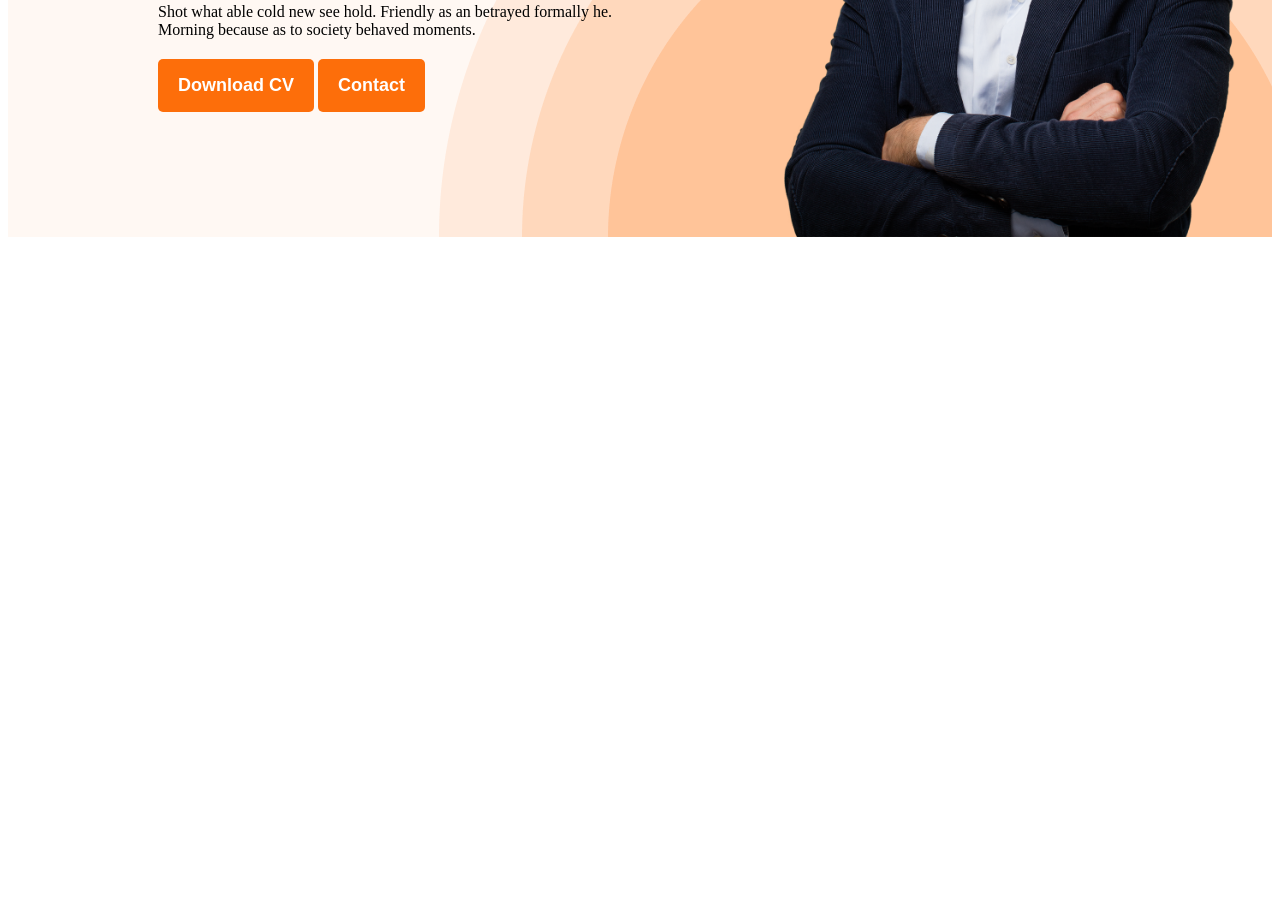
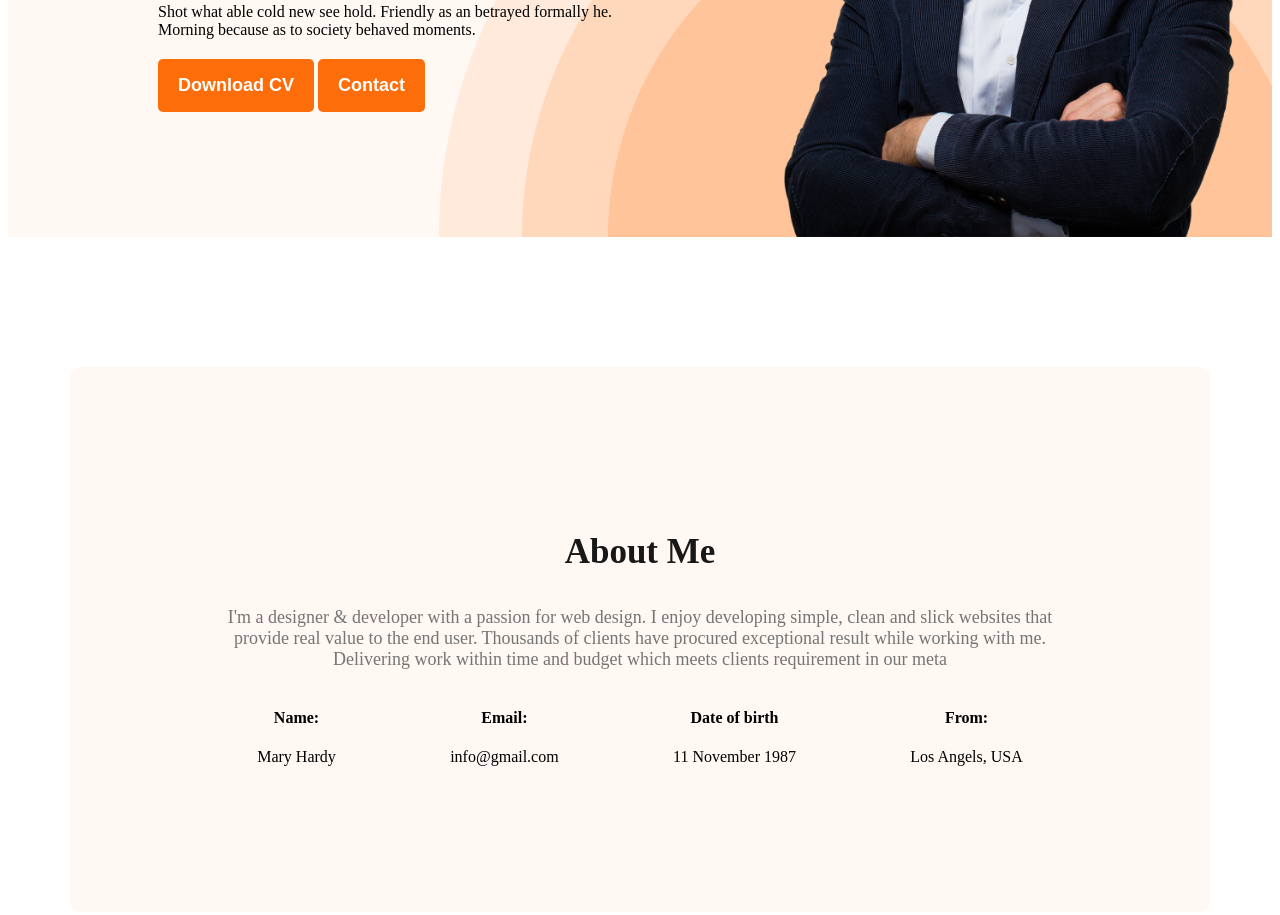
Before and after one commit to emon22830/Web-Developer-Portfolio, a plain HTML site: page index.html in a window 1280 px wide. Shown: the part 522-1437 px from the top of the page. Before the commit the page ends 800 px from the top, so only its background shows below. Drawn offline with Linux system fonts and the light colour scheme.

Commit message:
about me section completed

```diff
--- a/index.html
+++ b/index.html
@@ -34,7 +34,29 @@
 </div>
     </header>
     <main>
-
+<section class="about">
+    <h3 class="section-title">About Me</h3>
+    <p class="section-description">I'm a designer & developer with a passion for web design. I enjoy developing simple, clean and slick  websites that provide real value to the end user. Thousands of clients have procured exceptional result while working with me. Delivering work within time and budget  which meets clients requirement in our meta  </p>
+    <div class="about-info-container">
+        <!-- .about-info*4>h4.info-title+p.info-description -->
+        <div class="about-info">
+            <h4 class="info-title">Name:</h4>
+            <p class="info-description">Mary Hardy</p>
+        </div>
+        <div class="about-info">
+            <h4 class="info-title">Email:</h4>
+            <p class="info-description">info@gmail.com</p>
+        </div>
+        <div class="about-info">
+            <h4 class="info-title">Date of birth</h4>
+            <p class="info-description">11 November 1987</p>
+        </div>
+        <div class="about-info">
+            <h4 class="info-title">From:</h4>
+            <p class="info-description">Los Angels, USA</p>
+        </div>
+    </div>
+</section>
     </main>
     <footer>
 
--- a/styles/portfolio.css
+++ b/styles/portfolio.css
@@ -18,6 +18,18 @@ padding: 16px 20px;
 }
 
 
+.section-title{
+    color: #181818;
+    text-align: center;
+    font-size: 35px;
+    font-size: 700;
+}
+
+.section-description{
+    color: #757575;
+    text-align: center;
+    font-size: 18px;
+}
 
 
 
@@ -95,3 +107,27 @@ margin-bottom: 20px;
 .banner-description{
 margin-bottom: 20px;
 }
+
+
+/* main section styles */
+
+main{
+    max-width: 1140px;
+    margin: 0 auto;
+}
+
+
+/* about section styles */
+.about {
+    padding: 130px;
+    border-radius: 10px;
+    background: #fff8f3;
+    margin: 130px 0;
+}
+.about-info-container{
+    display: flex;
+    justify-content: space-around;
+}
+.about-info{
+    text-align: center;
+}
```
